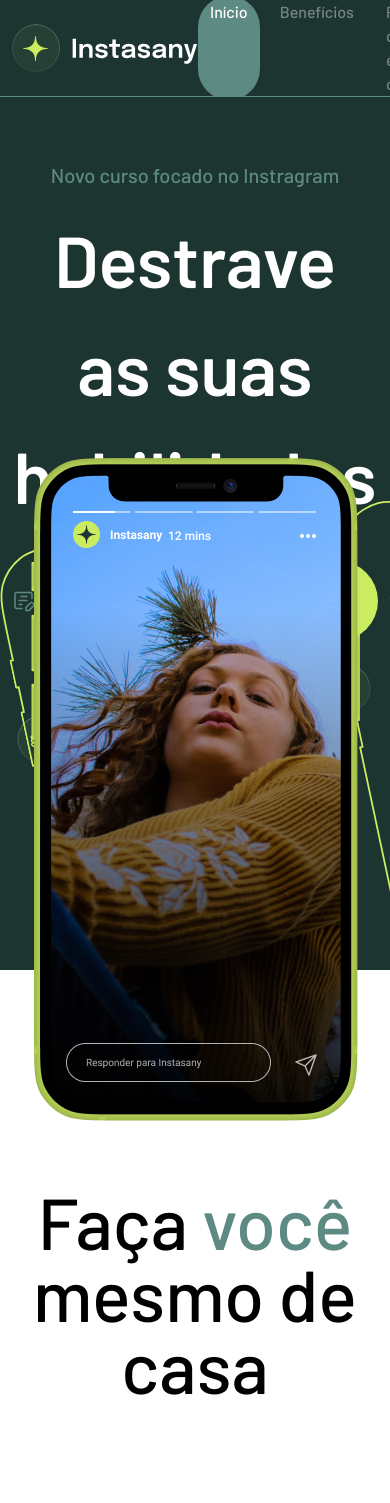
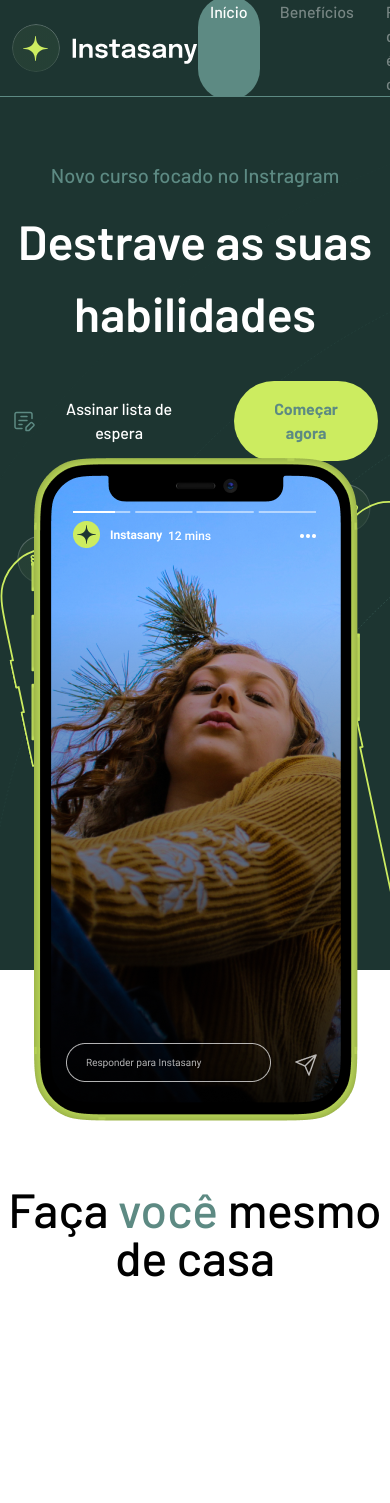
Before and after one commit to markus90souza/codeboost-instasany, a Next.js app: page / in a window 390 px wide. Shown: the top 1503 px of the page. Built offline with nearby package versions, Linux system fonts and the light colour scheme.

Commit message:
feat: add animations for home hero

```diff
--- a/src/app/(home)/components/home-features/index.tsx
+++ b/src/app/(home)/components/home-features/index.tsx
@@ -11,7 +11,7 @@ export const HomeFeatures: FC = () => {
         alt=""
       />
 
-      <h2 className="mb-56 text-center text-7xl font-medium text-black">
+      <h2 className="mb-56 text-center text-5xl font-medium text-black md:text-7xl">
         Faça <span className="text-instasany-brand-light">você</span> mesmo de
         casa
       </h2>
--- a/src/app/(home)/components/home-hero/index.tsx
+++ b/src/app/(home)/components/home-hero/index.tsx
@@ -1,17 +1,56 @@
-import { FC } from 'react'
+'use client'
+
+import { FC, useEffect, useLayoutEffect, useRef } from 'react'
 import Image from 'next/image'
 import { Container } from '@/components/container'
 import { fileIcon, hand2Icon, handIcon, mockup } from '@/assets'
+import gsap from 'gsap'
 
 export const HomeHero: FC = () => {
+  const heroTextRef = useRef(null)
+  const mockupleftRef = useRef(null)
+  const mockupRightRef = useRef(null)
+
+  useLayoutEffect(() => {
+    gsap.fromTo(
+      heroTextRef.current,
+      {
+        opacity: 0,
+        y: 20,
+      },
+      { opacity: 1, y: 0, duration: 1, ease: 'power4.out' },
+    )
+
+    gsap.fromTo(
+      mockupleftRef.current,
+      { rotate: 0 },
+      {
+        rotate: -12,
+        duration: 1,
+      },
+    )
+
+    gsap.fromTo(
+      mockupRightRef.current,
+      { rotate: 0 },
+      {
+        rotate: 12,
+        duration: 1,
+      },
+    )
+  }, [])
+
   return (
     <section className="relative h-hero w-full overflow-hidden border-t border-t-instasany-brand-light bg-instasany-brand-dark bg-hero pt-16">
       <Container className="flex flex-col items-center ">
-        <div className="w-full max-w-hero text-center">
+        <div
+          ref={heroTextRef}
+          className="w-full max-w-hero text-center opacity-0"
+        >
           <h3 className="mb-4 text-xl font-medium text-instasany-brand-light">
             Novo curso focado no Instragram
           </h3>
-          <h1 className="mb-8 text-7xl/normal font-semibold text-white">
+          <h1 className="mb-8 text-5xl/normal font-semibold text-white md:text-7xl/normal">
             Destrave as suas habilidades
           </h1>
 
@@ -36,14 +75,16 @@ export const HomeHero: FC = () => {
 
         <div className="absolute -bottom-48 flex w-full max-w-grid-mockups justify-between">
           <Image
+            ref={mockupleftRef}
             src={mockup}
             alt=""
-            className="relative left-[3.3rem] top-[1.1rem] -rotate-12"
+            className="relative left-[3.3rem] top-[1.1rem]"
           />
           <Image
+            ref={mockupRightRef}
             src={mockup}
             alt=""
-            className="relative right-[3.3rem] top-[1.1rem] rotate-12"
+            className="relative right-[3.3rem] top-[1.1rem]"
           />
         </div>
       </Container>
--- a/src/assets/index.ts
+++ b/src/assets/index.ts
@@ -7,6 +7,7 @@ import fileIcon from './icon-file.svg'
 
 import mockup from './mockup.svg'
 import phone from './mockup-main.png'
+
 import card01 from './image-01.png'
 import card02 from './image-02.png'
 import card03 from './image-03.png'
```
